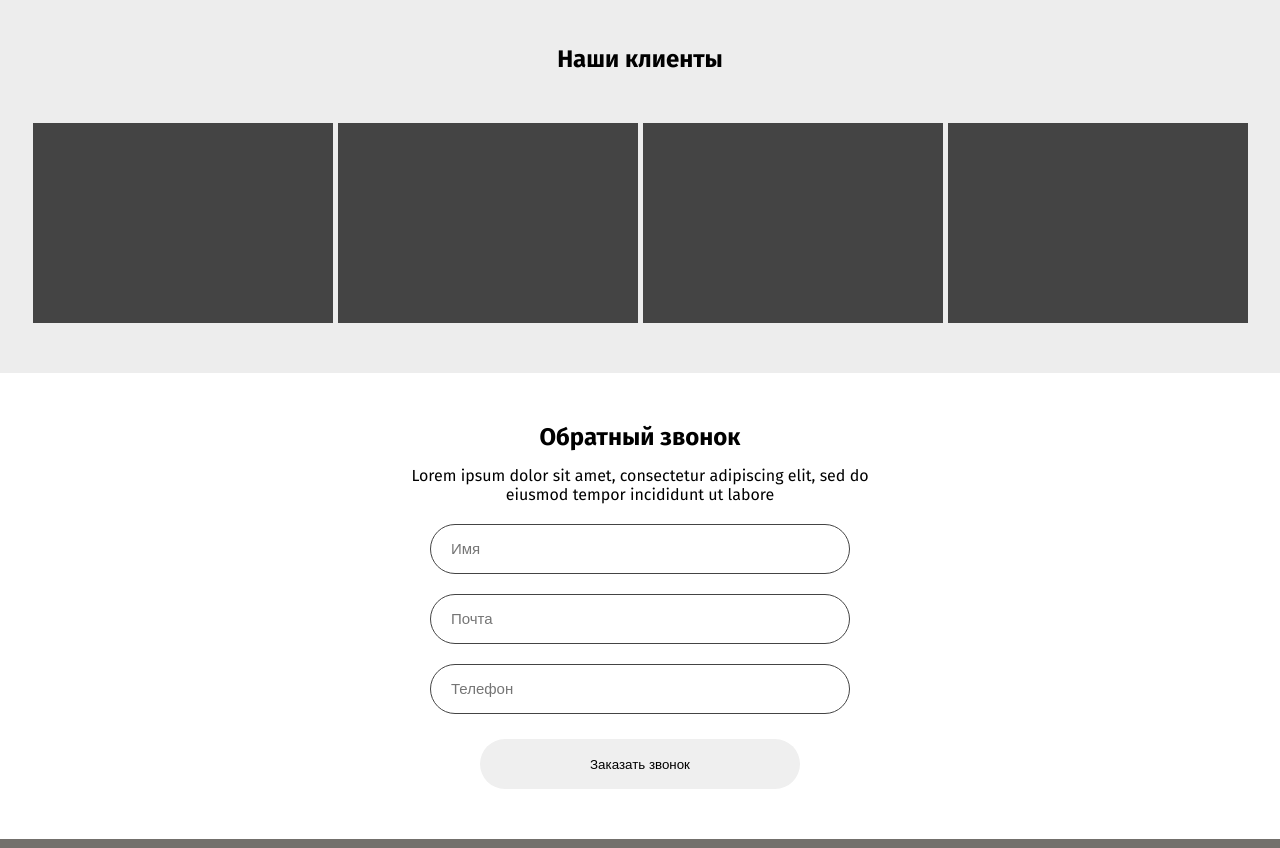
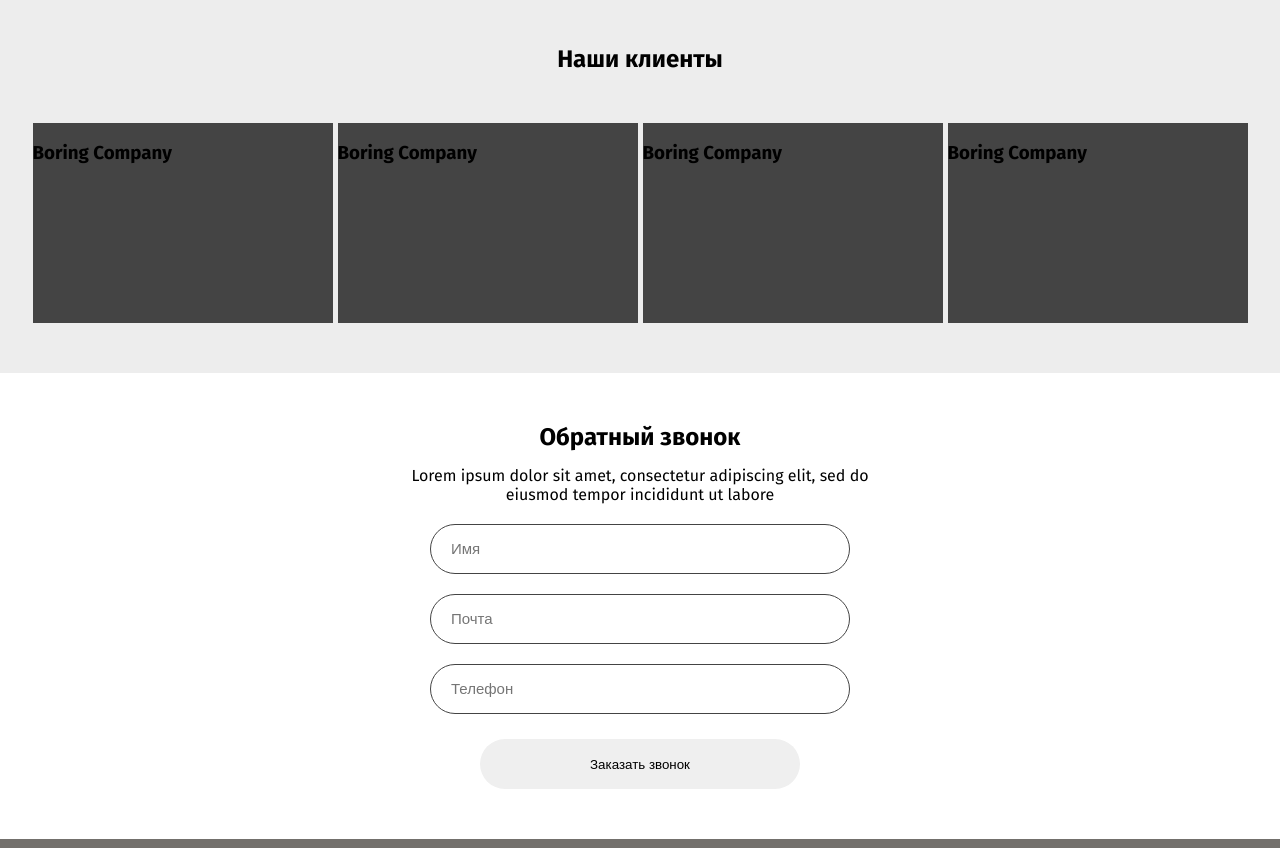
Before and after one commit to RomanDovgii/SaratovMarble, a website: page source/index.html in a window 1280 px wide. Shown: the part 3880-4728 px from the top of the page. Drawn offline with nearby package versions, Linux system fonts and the light colour scheme; files that its build step writes are made by us from their sources.

Commit message:
Working on improving client cards

```diff
--- a/source/index.html
+++ b/source/index.html
@@ -231,10 +231,22 @@
 
         <div class="clients__slider">
           <ul class="clients__list">
-            <li class="clients__card"></li>
-            <li class="clients__card"></li>
-            <li class="clients__card"></li>
-            <li class="clients__card"></li>
+            <li class="clients__card">
+              <img src="" alt="" class="clients__img">
+              <h3 class="clients__name">Boring Company</h3>
+            </li>
+            <li class="clients__card">
+              <img src="" alt="" class="clients__img">
+              <h3 class="clients__name">Boring Company</h3>
+            </li>
+            <li class="clients__card">
+              <img src="" alt="" class="clients__img">
+              <h3 class="clients__name">Boring Company</h3>
+            </li>
+            <li class="clients__card">
+              <img src="" alt="" class="clients__img">
+              <h3 class="clients__name">Boring Company</h3>
+            </li>
           </ul>
         </div>
       </div>
```
